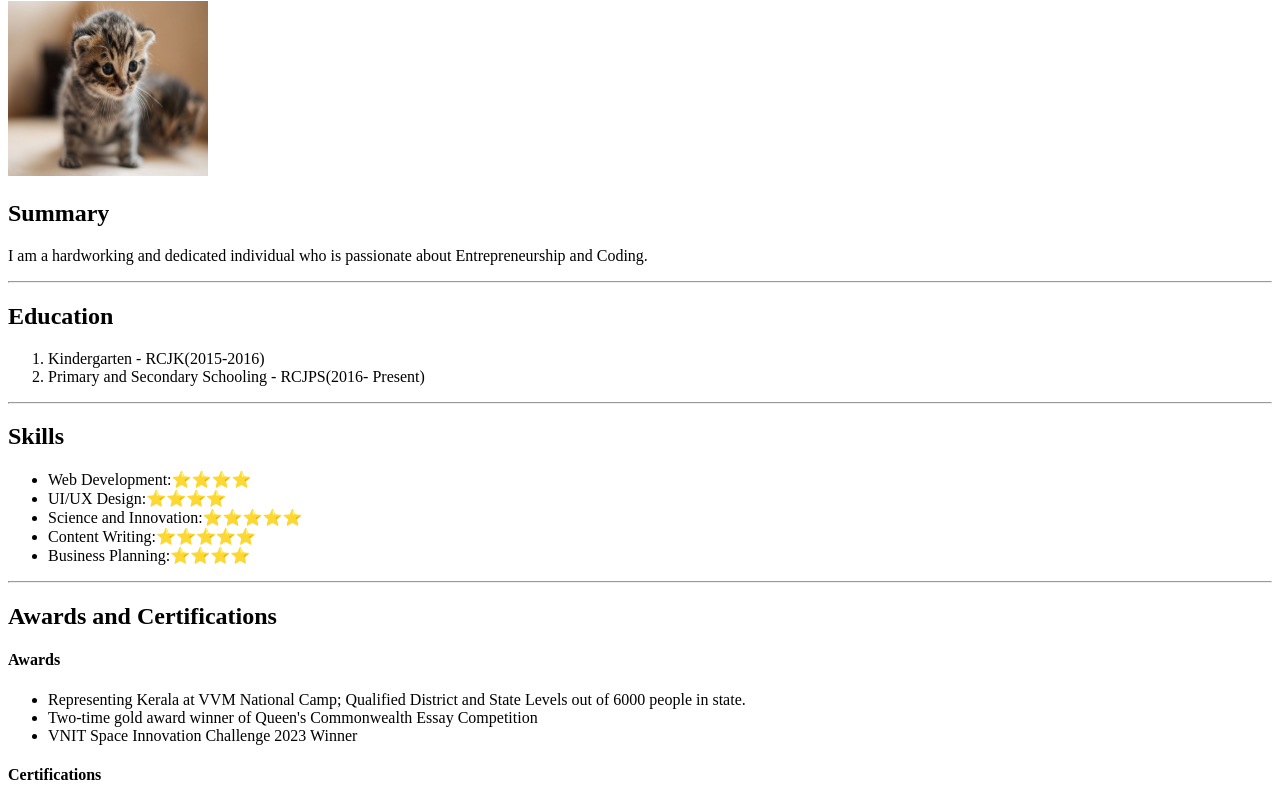
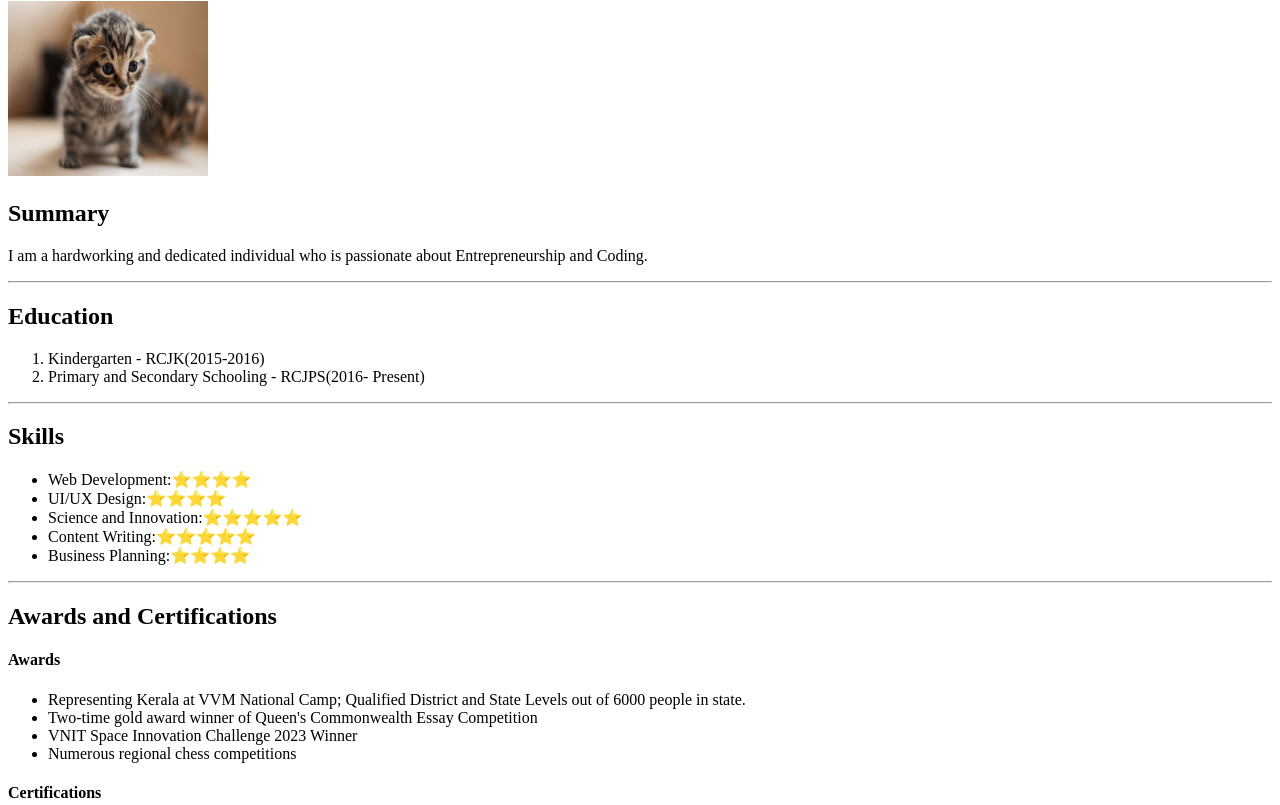
Before and after one commit to QuarkCrusader2011/html-resume, a plain HTML site: page index.html in a window 1280 px wide. Shown: the part 79-884 px from the top of the page. Drawn offline with Linux system fonts and the light colour scheme.

Commit message:
index.html

```diff
--- a/index.html
+++ b/index.html
@@ -36,6 +36,7 @@
     <li>Two-time gold award winner of Queen's Commonwealth
         Essay Competition</li>
     <li>VNIT Space Innovation Challenge 2023 Winner</li>
+    <li>Numerous regional chess competitions</li>
 </ul>
 <h4>Certifications</h4>
 <ul>
```
